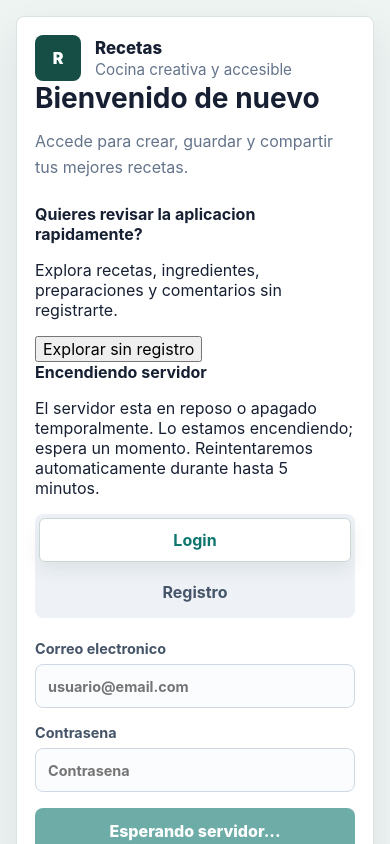
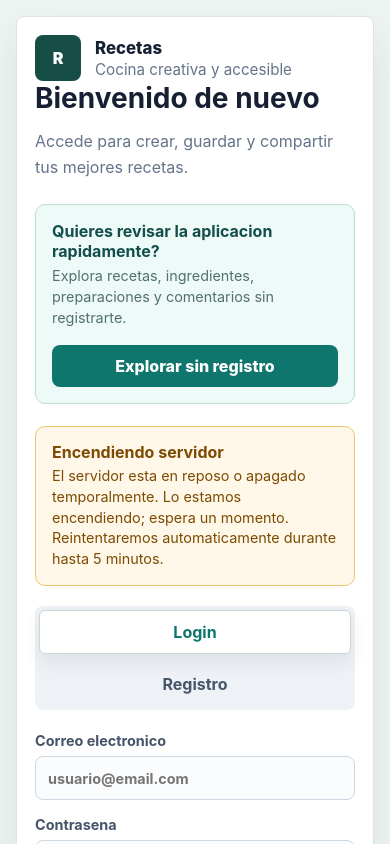
Before and after one commit to MelgarejoMaycol/Recetas-TS, a React (Vite) app: page /login in a window 390 px wide. Shown: the top 844 px of the page. Built offline with nearby package versions, Linux system fonts and the light colour scheme; no server answers.

Commit message:
Agrega estilos para demo y servidor en reposo

```diff
--- a/src/styles/App.css
+++ b/src/styles/App.css
@@ -1215,3 +1215,151 @@ button:hover {
         text-align: left;
     }
 }
+
+.demo-entry {
+    display: grid;
+    grid-template-columns: 1fr auto;
+    gap: 16px;
+    align-items: center;
+    margin: 0 0 22px;
+    padding: 16px;
+    border: 1px solid #b8ddd5;
+    border-radius: 10px;
+    background: #eefaf7;
+}
+
+.demo-entry strong {
+    color: #134e4a;
+}
+
+.demo-entry p {
+    margin: 5px 0 0;
+    color: #52716b;
+    font-size: 0.9rem;
+    line-height: 1.45;
+}
+
+.demo-button {
+    min-height: 42px;
+    padding: 10px 16px;
+    border: 0;
+    border-radius: 8px;
+    background: #0f766e;
+    color: #ffffff;
+    cursor: pointer;
+    font-weight: 800;
+    white-space: nowrap;
+}
+
+.demo-button:hover {
+    background: #115e59;
+}
+
+.server-status {
+    display: flex;
+    justify-content: space-between;
+    gap: 16px;
+    align-items: center;
+    margin: 0 0 20px;
+    padding: 15px 16px;
+    border: 1px solid #f1c36d;
+    border-radius: 10px;
+    background: #fff8e8;
+    color: #7c4a03;
+}
+
+.server-status strong {
+    display: block;
+    margin-bottom: 4px;
+}
+
+.server-status p {
+    margin: 0;
+    color: inherit;
+    font-size: 0.9rem;
+    line-height: 1.45;
+}
+
+.server-status--checking {
+    border-color: #cbd5e1;
+    background: #f8fafc;
+    color: #475569;
+}
+
+.server-status--unavailable {
+    border-color: #fecaca;
+    background: #fff1f2;
+    color: #9f1239;
+}
+
+.demo-sidebar-actions {
+    display: grid;
+    gap: 10px;
+    margin-top: auto;
+}
+
+.demo-sidebar-actions .primary-button,
+.demo-sidebar-actions .secondary-inline-button {
+    width: 100%;
+}
+
+.demo-user-card {
+    background: #eefaf7;
+    border-color: #b8ddd5;
+}
+
+.demo-header {
+    display: flex;
+    justify-content: space-between;
+    gap: 20px;
+    align-items: flex-start;
+}
+
+.demo-badge {
+    display: inline-flex;
+    align-items: center;
+    min-height: 34px;
+    padding: 7px 12px;
+    border-radius: 999px;
+    background: #e7f6f3;
+    color: #0f766e;
+    font-size: 0.82rem;
+    font-weight: 900;
+    white-space: nowrap;
+}
+
+.demo-tabs {
+    grid-template-columns: repeat(2, minmax(110px, 1fr));
+    width: min(360px, 100%);
+}
+
+.demo-readonly-note {
+    margin-bottom: 14px;
+    padding: 12px 14px;
+    border: 1px solid #b8ddd5;
+    border-radius: 8px;
+    background: #eefaf7;
+    color: #285f56;
+    font-size: 0.9rem;
+    line-height: 1.45;
+}
+
+@media (max-width: 640px) {
+    .demo-entry {
+        grid-template-columns: 1fr;
+    }
+
+    .demo-button {
+        width: 100%;
+    }
+
+    .server-status,
+    .demo-header {
+        align-items: stretch;
+        flex-direction: column;
+    }
+
+    .server-status .secondary-inline-button {
+        width: 100%;
+    }
+}
```
